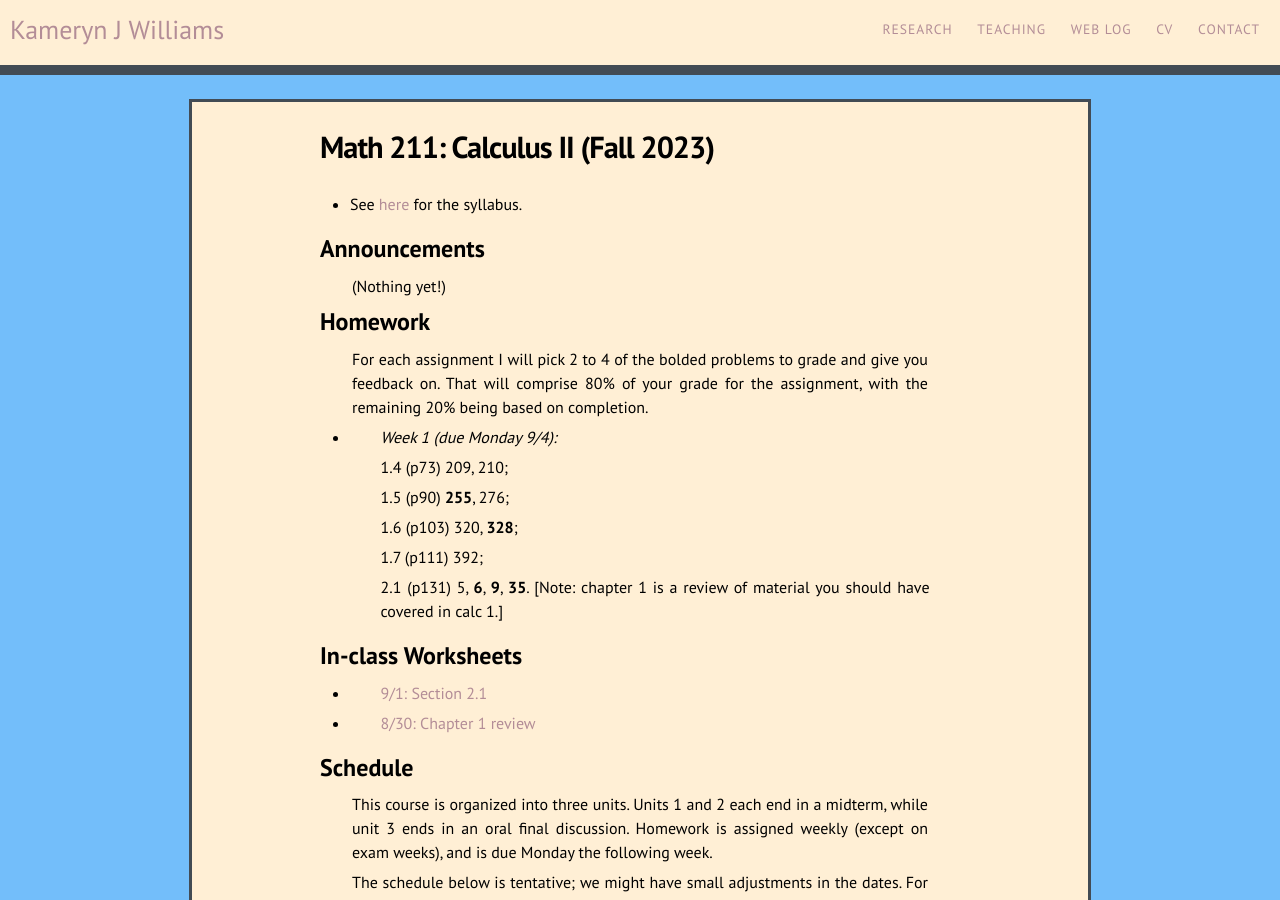
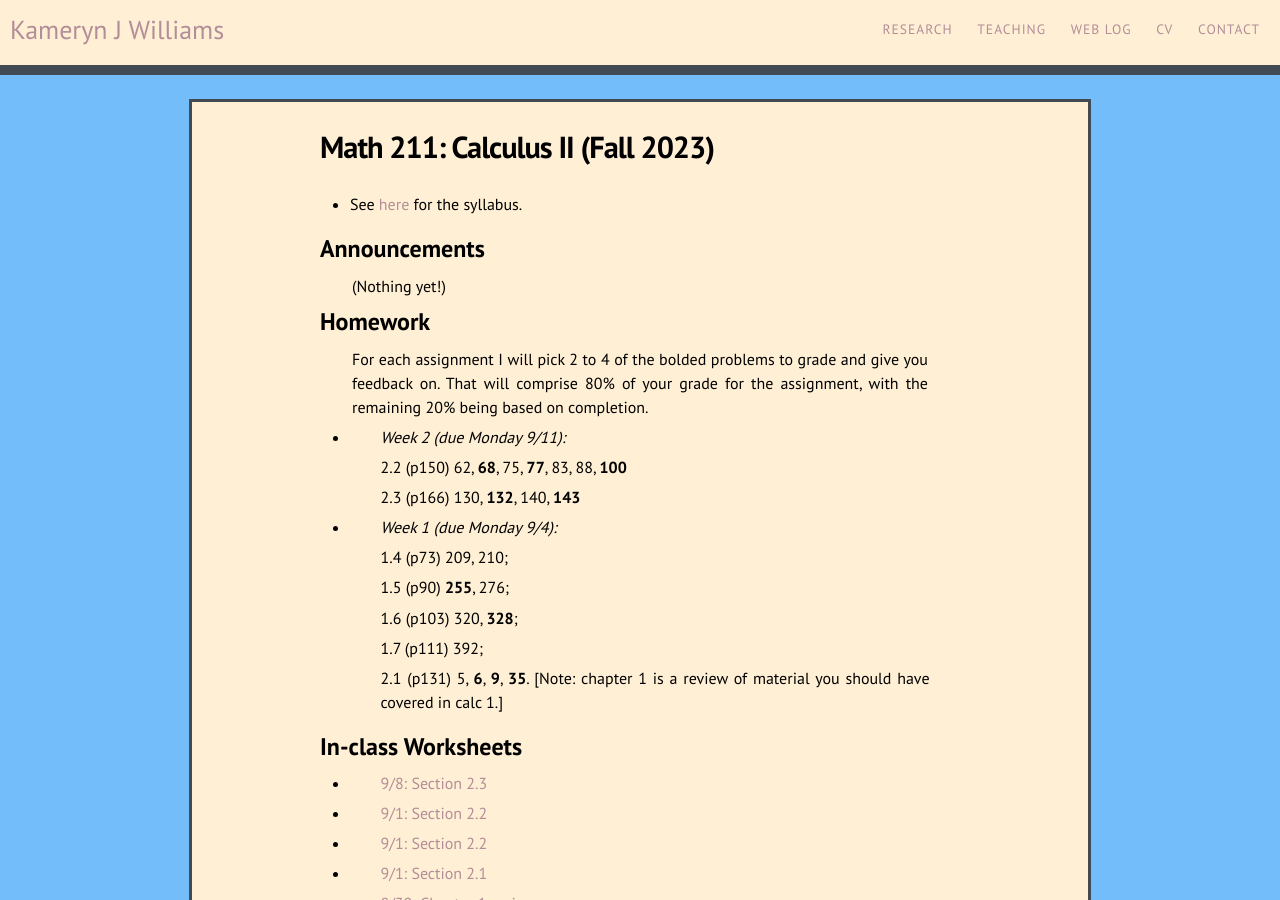
Before and after one commit to kamerynjw/kamerynjw.github.io, a Jekyll site: the page built from teaching/2023/math211.md, in a window 1280 px wide and 900 px high. Built offline with Jekyll 4.4.1, drawn with Linux system fonts in a browser that asks for light colours; nearby versions of some CDN libraries.

Commit message:
new wses, new hw, 211

```diff
--- a/teaching/2023/math211.md
+++ b/teaching/2023/math211.md
@@ -17,6 +17,12 @@ Homework
 
 For each assignment I will pick 2 to 4 of the bolded problems to grade and give you feedback on. That will comprise 80% of your grade for the assignment, with the remaining 20% being based on completion.
 
+* *Week 2 (due Monday 9/11):*
+
+    2.2 (p150) 62, **68**, 75, **77**, 83, 88, **100**
+
+    2.3 (p166) 130, **132**, 140, **143**
+
 * *Week 1 (due Monday 9/4):*
 
     1.4 (p73) 209, 210;
@@ -31,6 +37,12 @@ For each assignment I will pick 2 to 4 of the bolded problems to grade and give
 
 In-class Worksheets
 --------
+
+* [9/8: Section 2.3](ws9-8.pdf)
+
+* [9/1: Section 2.2](ws9-6.pdf)
+
+* [9/1: Section 2.2](ws9-4.pdf)
 
 * [9/1: Section 2.1](ws9-1.pdf)
 
```
Also changed, not shown: 3 other files.
